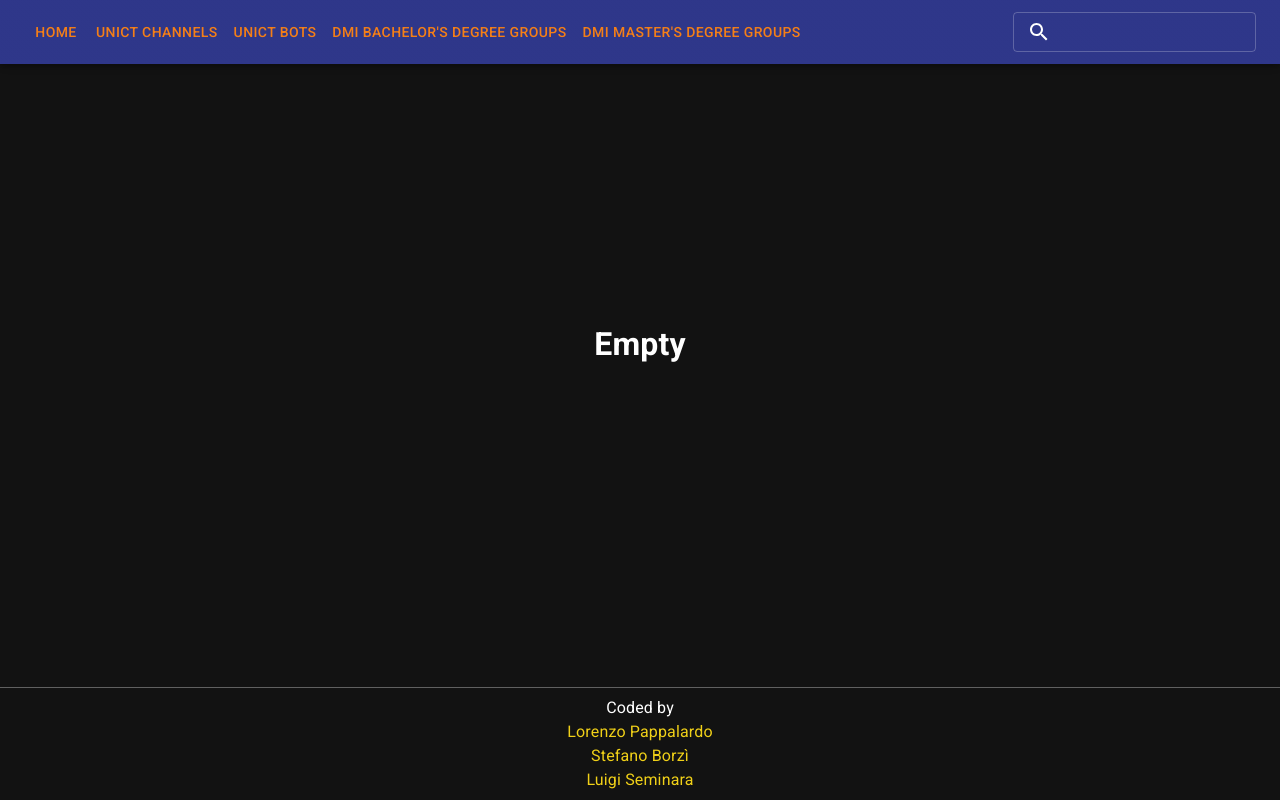
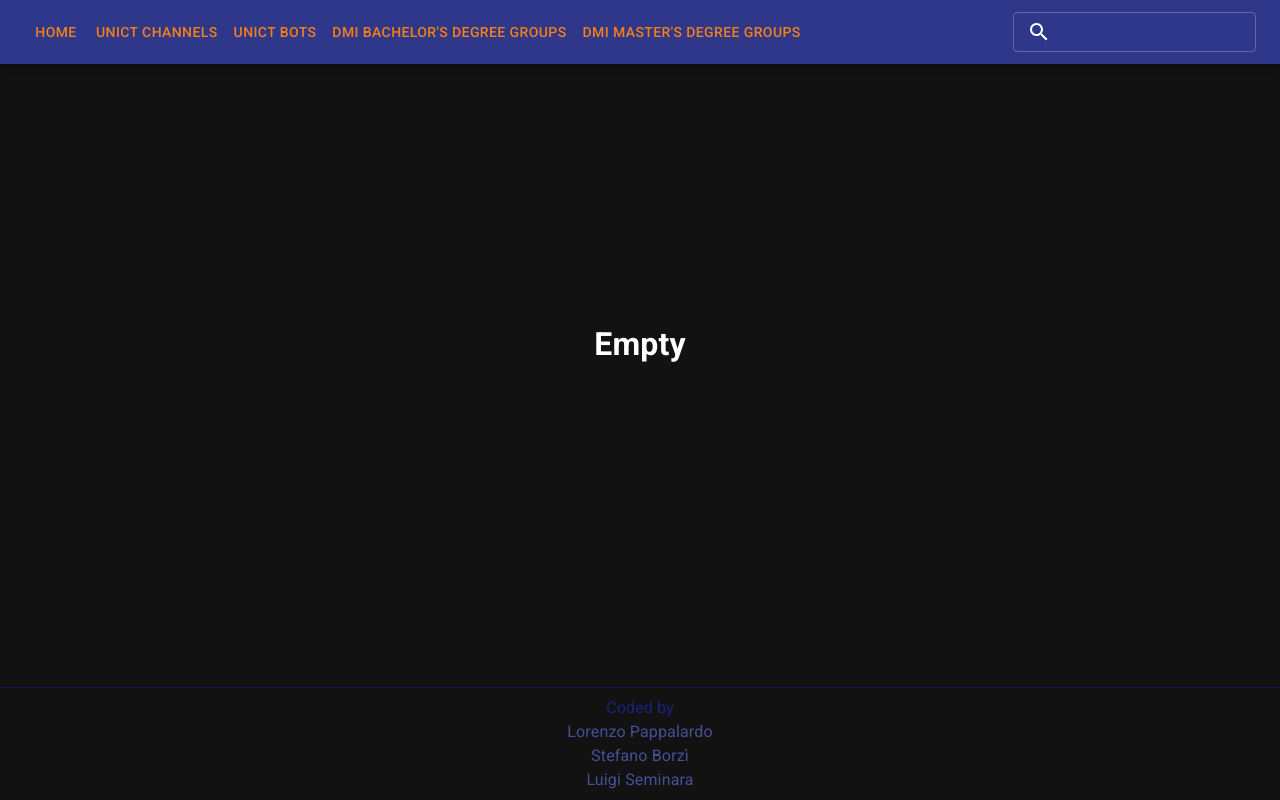
Before and after one commit to UNICT-DMI/unict-telegram-hub, a Next.js app: page / in a window 1280 px wide. Built offline with nearby package versions, Linux system fonts and the light colour scheme.

Commit message:
Added theme styles to footer

```diff
--- a/components/Footer/footer.module.css
+++ /dev/null
@@ -1,11 +0,0 @@
-.footer {
-  display: flex;
-  flex-direction: column;
-  align-items: center;
-  padding: 8px 0;
-  border-top: 1px solid var(--border-color);
-}
-
-.footer > a {
-  color: var(--color-link);
-}
--- a/components/Footer/footer.tsx
+++ b/components/Footer/footer.tsx
@@ -1,15 +1,30 @@
+import { styled } from '@mui/material';
 import type { NextPage } from 'next';
 
-import styles from './footer.module.css';
+const StyledFooter = styled('footer')(({ theme }) => ({
+  display: 'flex',
+  flexDirection: 'column',
+  alignItems: 'center',
+  padding: '8px 0',
+  borderTop: `1px solid ${theme.palette.secondary.dark}`
+}));
+
+const StyledSpan = styled('span')(({ theme }) => ({
+  color: theme.palette.secondary.main
+}));
+
+const StyledLink = styled('a')(({ theme }) => ({
+  color: theme.palette.secondary.light
+}));
 
 const Footer: NextPage = () => {
   return (
-    <footer className={styles.footer}>
-      <span>Coded by</span>
-      <a href='https://github.com/Lorenzo-Pappalardo'>Lorenzo Pappalardo</a>
-      <a href='https://github.com/Helias'>Stefano Borzì</a>
-      <a href='https://github.com/Gigi-G'>Luigi Seminara</a>
-    </footer>
+    <StyledFooter>
+      <StyledSpan>Coded by</StyledSpan>
+      <StyledLink href='https://github.com/Lorenzo-Pappalardo'>Lorenzo Pappalardo</StyledLink>
+      <StyledLink href='https://github.com/Helias'>Stefano Borzì</StyledLink>
+      <StyledLink href='https://github.com/Gigi-G'>Luigi Seminara</StyledLink>
+    </StyledFooter>
   );
 };
 
```
